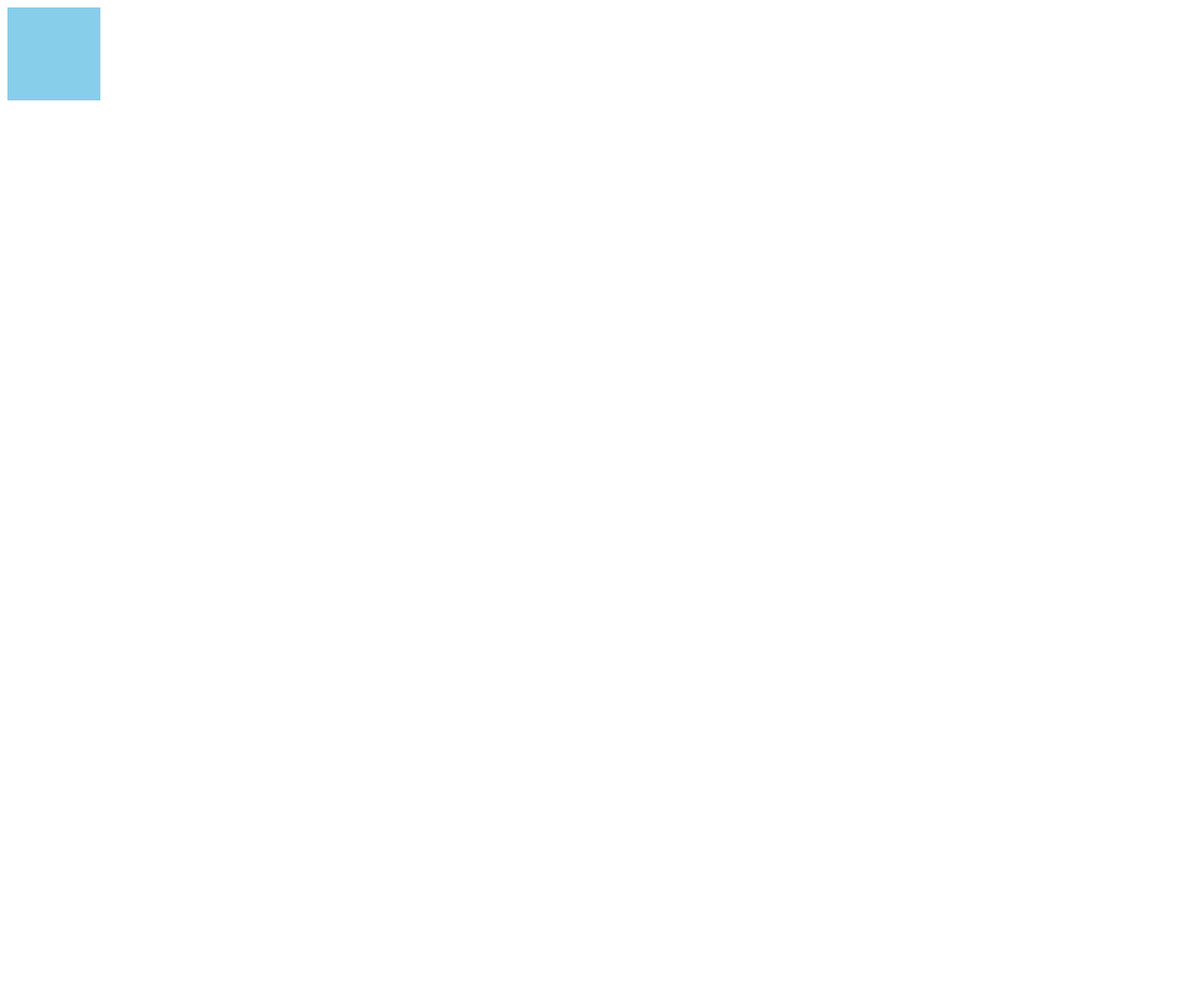
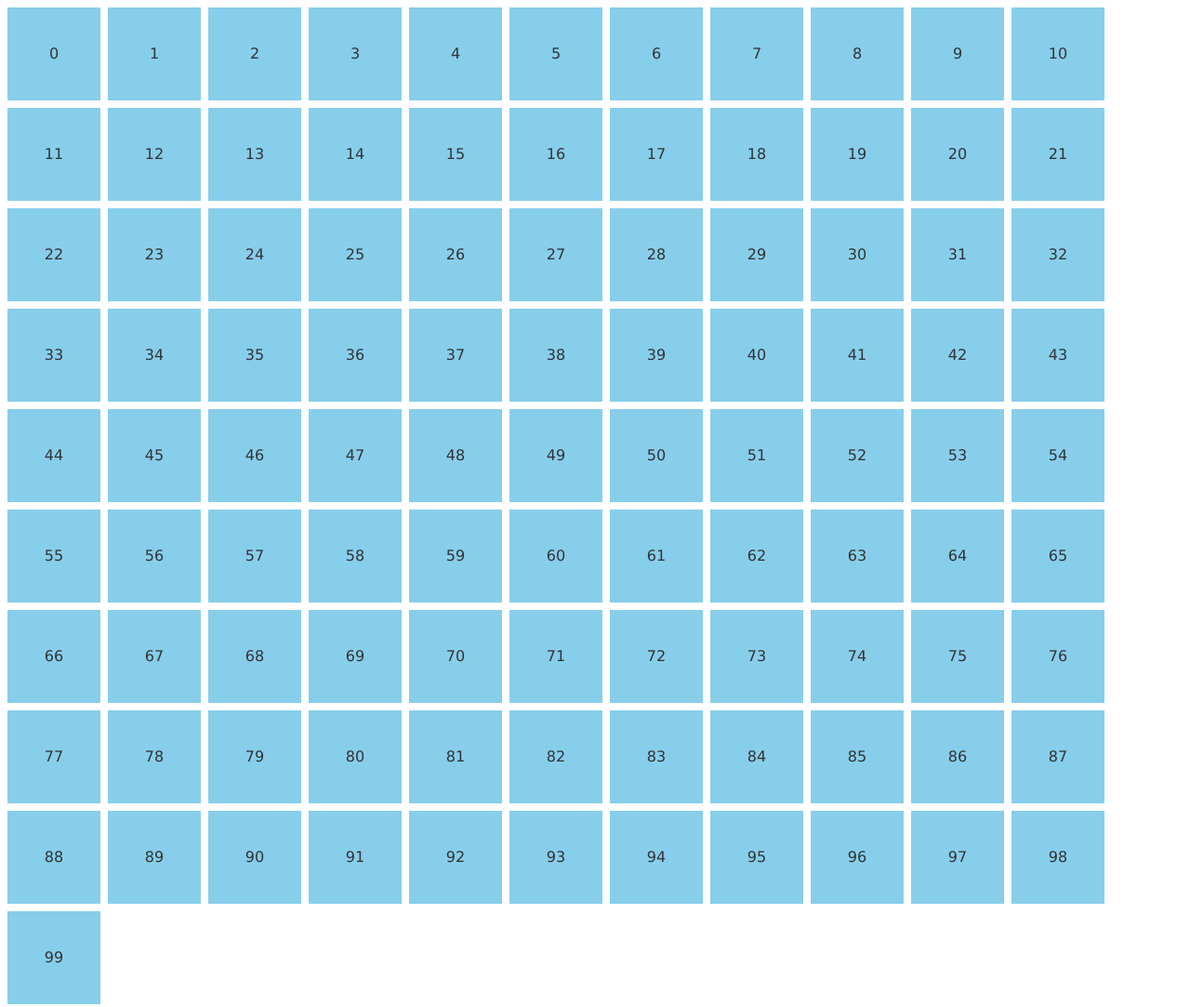
Before and after one commit to yusuke-ogata-yo/firstJS.train1, a plain HTML site: page index.html in a window 1280 px wide. Shown: the whole page at 93% size. Before the commit the page ends 800 px from the top, so only its background shows below. Drawn offline with Linux system fonts and the light colour scheme.

Commit message:
finished firstJS #10

```diff
--- a/css/styles.css
+++ b/css/styles.css
@@ -16,6 +16,8 @@ body {
   cursor: pointer;
   transition: 0.8s;
   margin: 0 8px 8px 0;
+  text-align: center;
+  line-height: 100px;
 }
 
 .circle {
--- a/index.html
+++ b/index.html
@@ -6,18 +6,22 @@
     <link rel="stylesheet" href="css/styles.css">
   </head>
 
-  <body>
+  <body class="container">
+
     <script>
       'use strict'
 
-      const _div = document.createElement('div');
+      for( let i=0; i<100; i++){
+        const _div = document.createElement('div');
+        _div.classList.add('box');
+        _div.textContent = i;
 
-      _div.classList.add('box');
-      _div.addEventListener('click', () => {
-        _div.classList.toggle('circle');
-      });
+        _div.addEventListener('click', () => {
+          _div.classList.toggle('circle');
+        });
 
-      document.body.appendChild(_div);
+        document.body.appendChild(_div);
+      }
     </script>
   </body>
 
```
